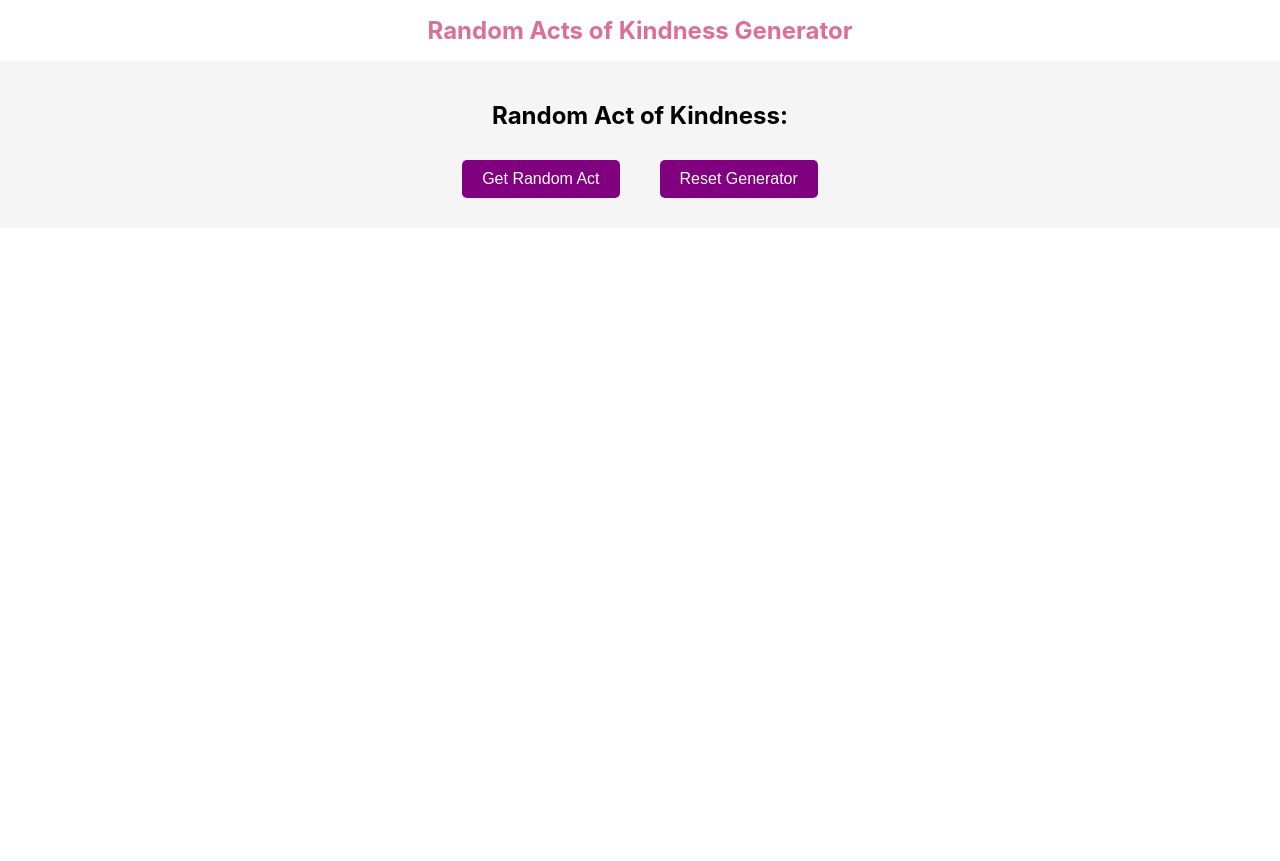
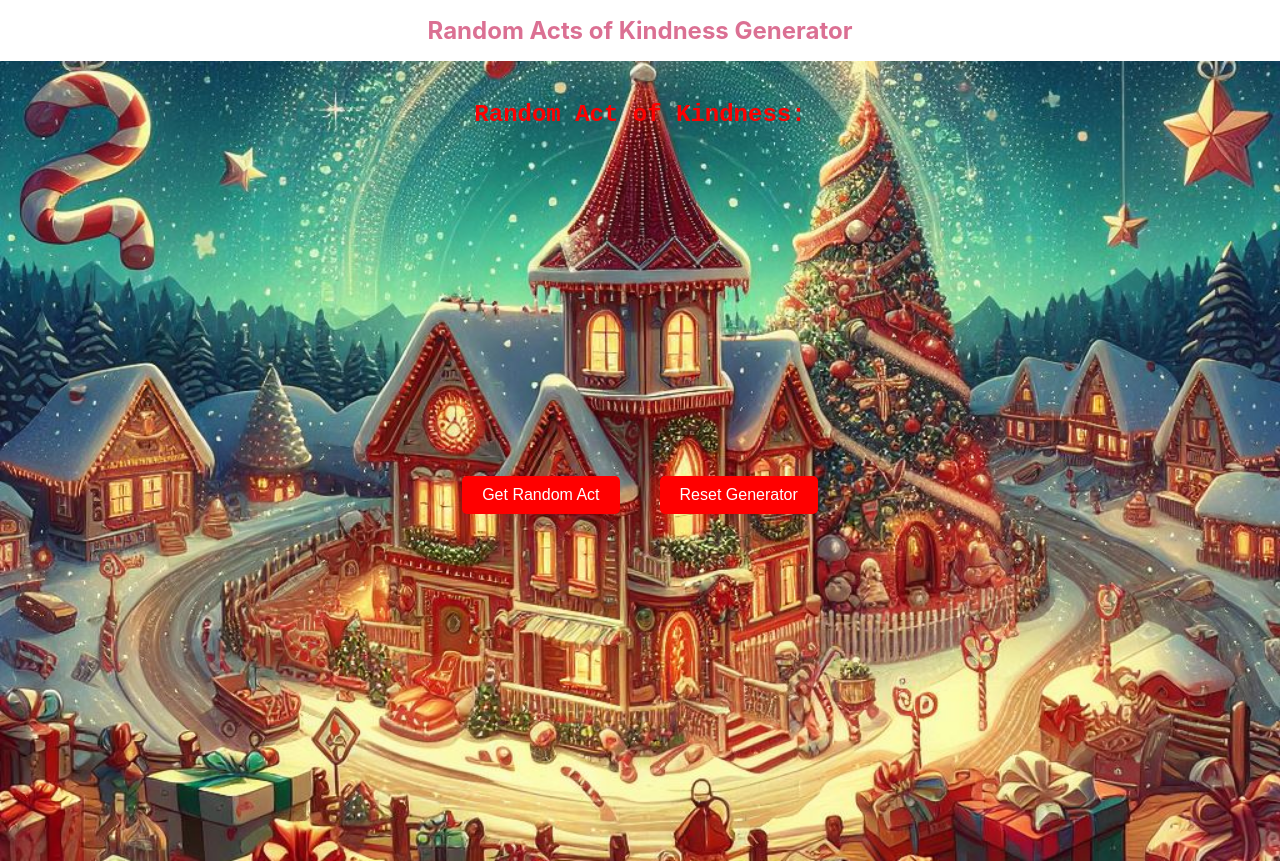
Before and after one commit to utsukushiihime/random-acts-of-kindness, a Next.js app: page / in a window 1280 px wide. Before the commit the page ends 800 px from the top, so only its background shows below. Built offline with nearby package versions, Linux system fonts and the light colour scheme.

Commit message:
updates styling for xmas

```diff
--- a/components/KindnessGenerator.js
+++ b/components/KindnessGenerator.js
@@ -5,8 +5,12 @@ const Container = styled.div`
   display: flex;
   flex-direction: column;
   align-items: center;
+  justify-content: center;
+  height: 100vh;
+  width: 100vw;
   padding: 20px;
-  background-color: #f5f5f5;
+  background: url('/random-kindness.jpeg') no-repeat center center fixed;
+  background-size: cover;
 `;
 
 const Button = styled.button`
@@ -14,14 +18,14 @@ const Button = styled.button`
   padding: 10px 20px;
   font-size: 16px;
   color: white;
-  background-color: #800080;
+  background-color: #ff0000; // Red color for Christmas
   border: none;
   border-radius: 5px;
   cursor: pointer;
   transition: background-color 0.3s ease, transform 0.3s ease;
 
   &:hover {
-    background-color: #4B0082;
+    background-color: #008000; // Green color when hovered
     transform: scale(1.05);
   }
 `;
@@ -40,10 +44,18 @@ const fadeIn = keyframes`
 `;
 
 const RandomActText = styled.p`
-  font-size: 24px; // Increase the font size
-  text-align: center; // Center the text
-  color: #800080; // Make the text purple
-  animation: ${fadeIn} 2s ease-in; // Apply the fade-in animation over 2 seconds
+  font-size: 24px;
+  text-align: center;
+  color: #008000;
+  animation: ${fadeIn} 2s ease-in;
+  background-color: rgba(255, 255, 255, 0.7);
+  padding: 10px;
+  border-radius: 5px;
+`;
+
+const Title = styled.h2`
+  font-family: 'Courier New', Courier, monospace;
+  color: #ff0000; // Red color for Christmas
 `;
 
 
@@ -62,7 +74,7 @@ const KindnessGenerator = ({ actsOfKindness }) => {
 
 	return (
 		<Container>
-			<h2>Random Act of Kindness:</h2>
+			<Title>Random Act of Kindness:</Title>
 			{ randomAct && <RandomActText key={ randomAct }>{ randomAct }</RandomActText> }
 			<ButtonContainer>
 				<Button onClick={ getRandomAct }>Get Random Act</Button>
```
Also changed, not shown: public/random-kindness.jpeg (added).
